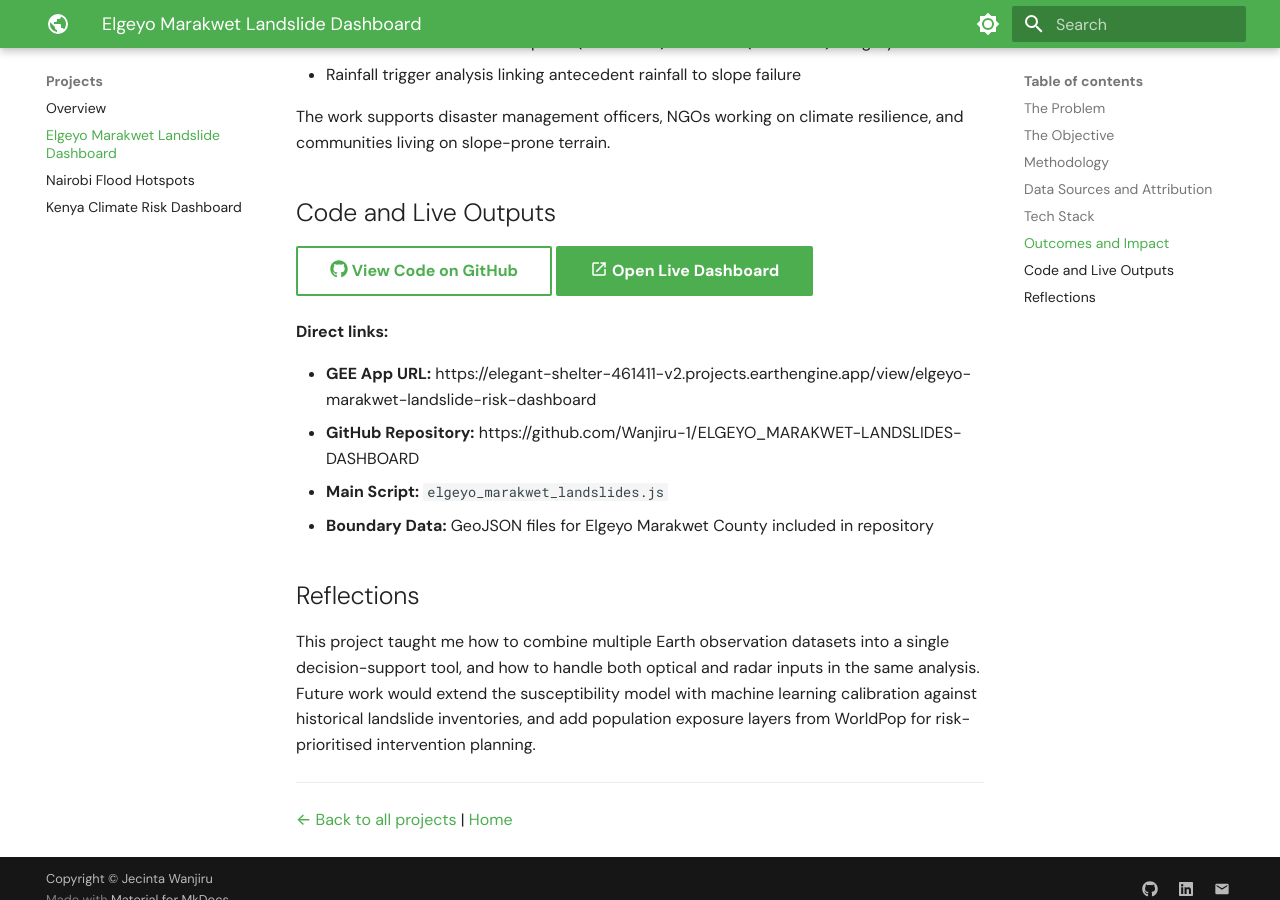
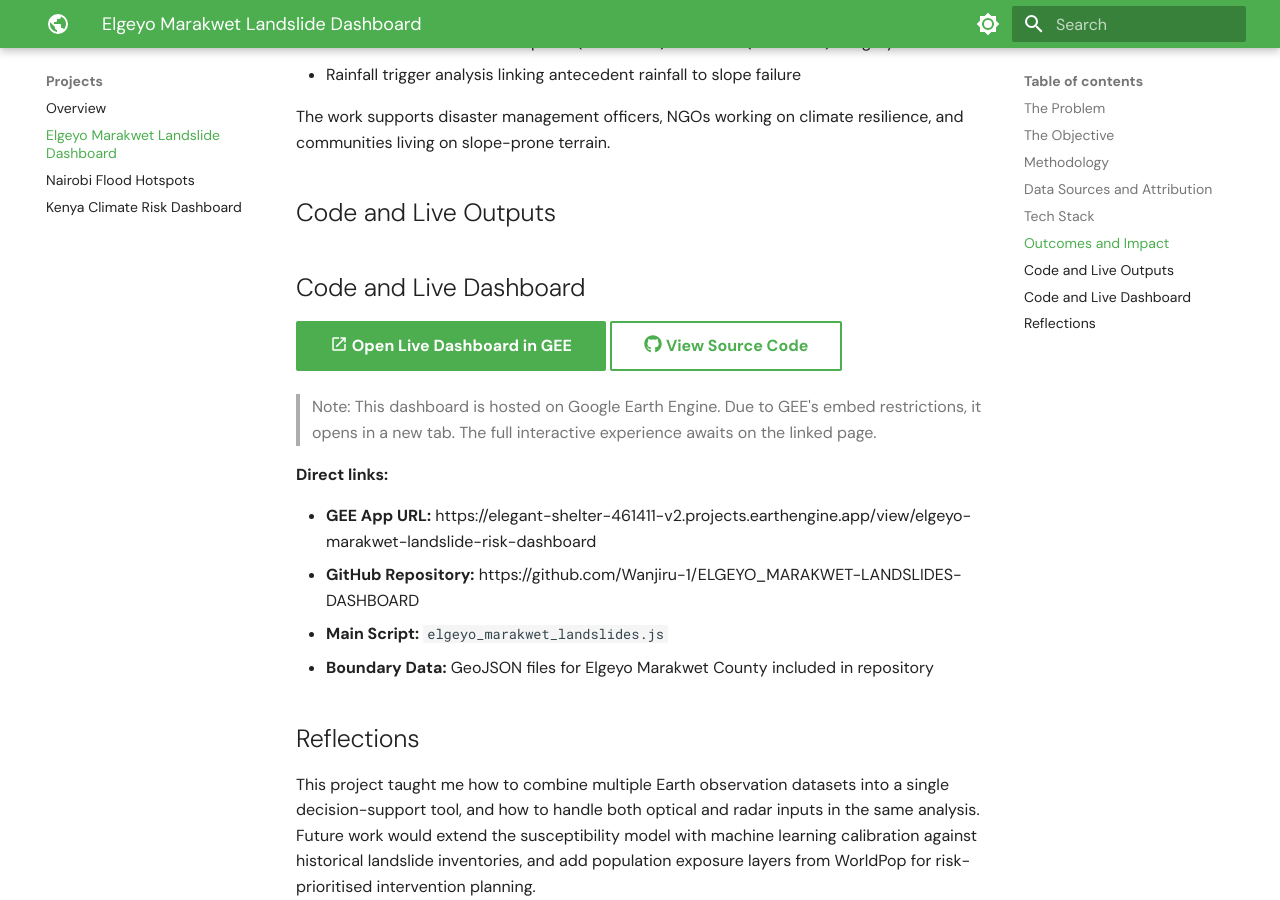
Before and after one commit to Wanjiru-1/Wanjiru-1.github.io, an MkDocs documentation site: the page built from docs/projects/elgeyo-landslide.md, in a window 1280 px wide and 900 px high, scrolled down 2867 px. Built offline with MkDocs 1.6.1 and Material for MkDocs 9.7.7, drawn with Linux system fonts in a browser that asks for light colours.

Commit message:
Update elgeyo-landslide.md

```diff
--- a/docs/projects/elgeyo-landslide.md
+++ b/docs/projects/elgeyo-landslide.md
@@ -78,8 +78,12 @@ The work supports disaster management officers, NGOs working on climate resilien
 
 ## Code and Live Outputs
 
-[:fontawesome-brands-github: View Code on GitHub](https://github.com/Wanjiru-1/ELGEYO_MARAKWET-LANDSLIDES-DASHBOARD){ .md-button }
-[:material-launch: Open Live Dashboard](https://elegant-shelter-461411-v2.projects.earthengine.app/view/elgeyo-marakwet-landslide-risk-dashboard){ .md-button .md-button--primary }
+## Code and Live Dashboard
+
+[:material-launch: Open Live Dashboard in GEE](https://elegant-shelter-461411-v2.projects.earthengine.app/view/elgeyo-marakwet-landslide-risk-dashboard){ .md-button .md-button--primary }
+[:fontawesome-brands-github: View Source Code](https://github.com/Wanjiru-1/ELGEYO_MARAKWET-LANDSLIDES-DASHBOARD){ .md-button }
+
+> Note: This dashboard is hosted on Google Earth Engine. Due to GEE's embed restrictions, it opens in a new tab. The full interactive experience awaits on the linked page.
 
 **Direct links:**
 
```
